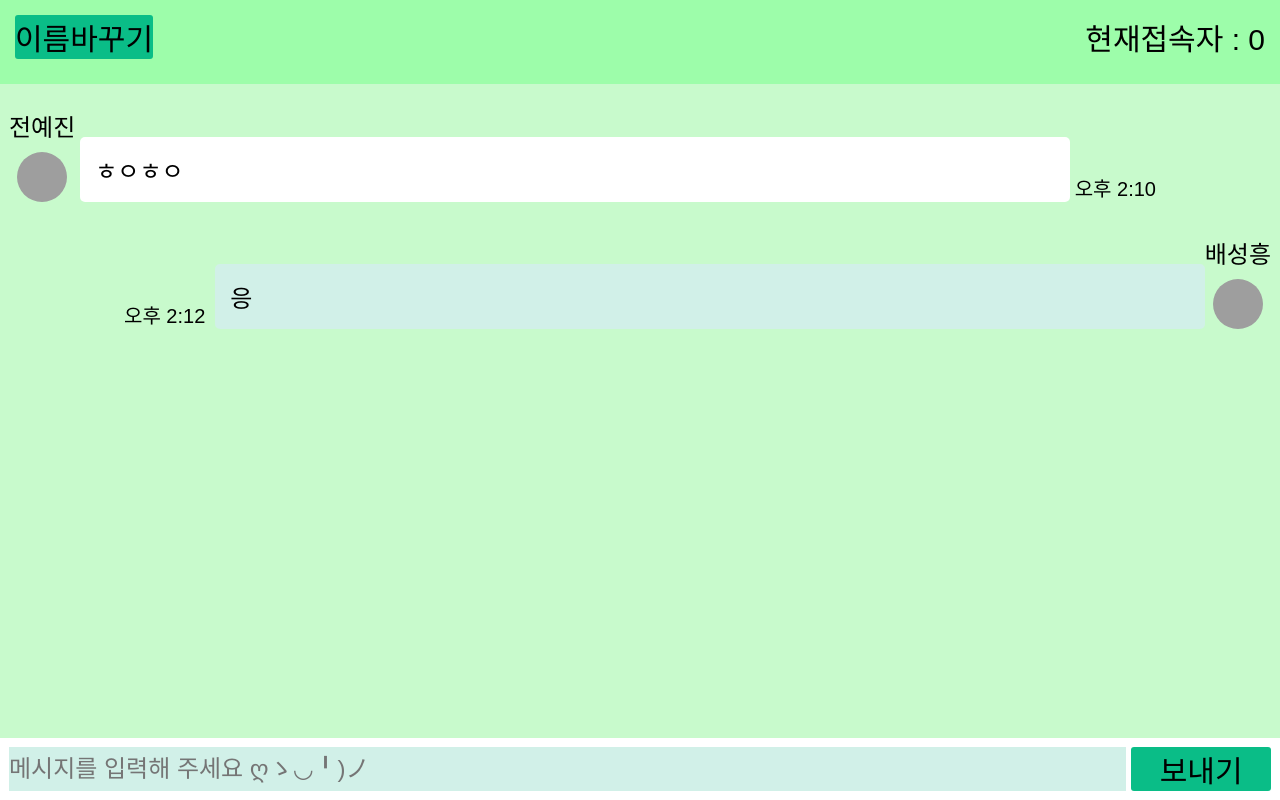
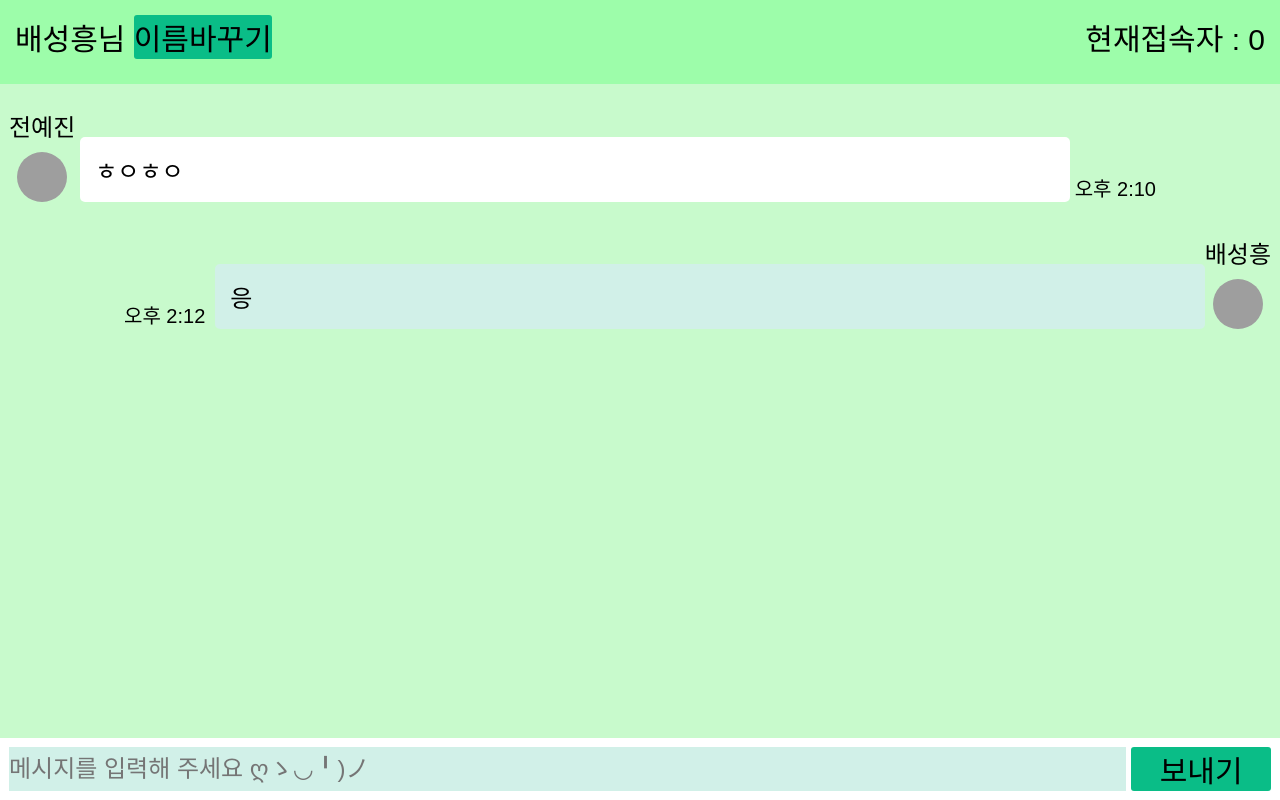
Before and after one commit to ez1n/project-paper-plane, a plain HTML site: page chatting-room/chat.html in a window 1280 px wide. Drawn offline with Linux system fonts and the light colour scheme; grey boxes are pictures that could not be loaded; a web font is replaced by a local one.

Commit message:
menu bar setting

```diff
--- a/chatting-room/chat.css
+++ b/chatting-room/chat.css
@@ -1,3 +1,4 @@
+
 * {
   padding: 0;
   margin: 0;
@@ -24,9 +25,7 @@ html, body {
 .menu-space {
   background: rgb(157, 253, 170);
   flex:1;
-  /* display: flex;
-  justify-content: flex-start;
-  align-items: center; */
+  /* display: flex; */
   padding: 0.5rem;
 }
 
--- a/chatting-room/chat.html
+++ b/chatting-room/chat.html
@@ -15,6 +15,7 @@
 <body>
   <div class="container">
     <div class="menu-space">
+      <span class="current-user-name">배성흥님</span>
       <input class="change-name-btn" type="button" value="이름바꾸기">
       <div class="current-login">현재접속자 : <span class="current-login-num">0</span></div>
     </div>
```
